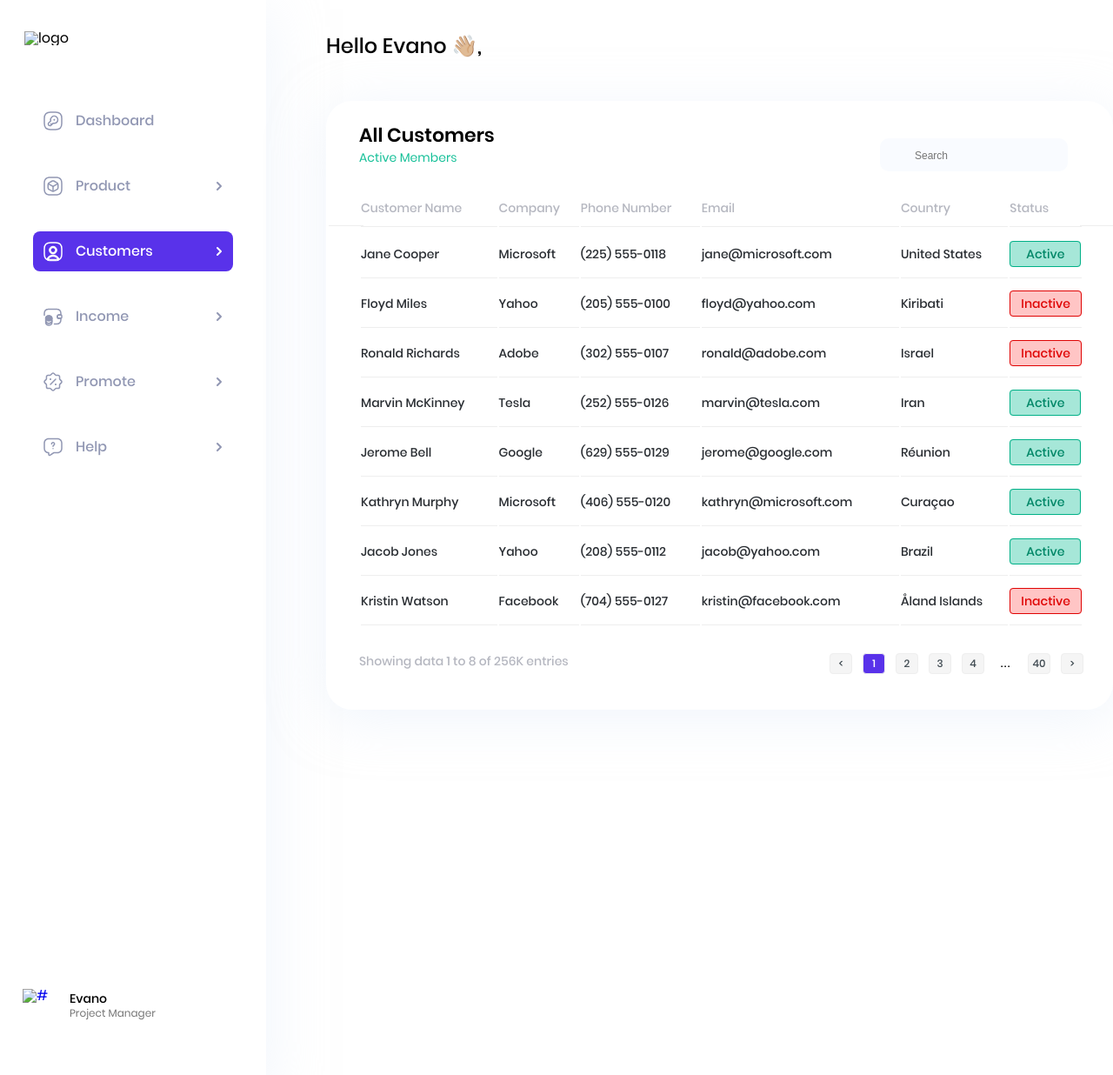
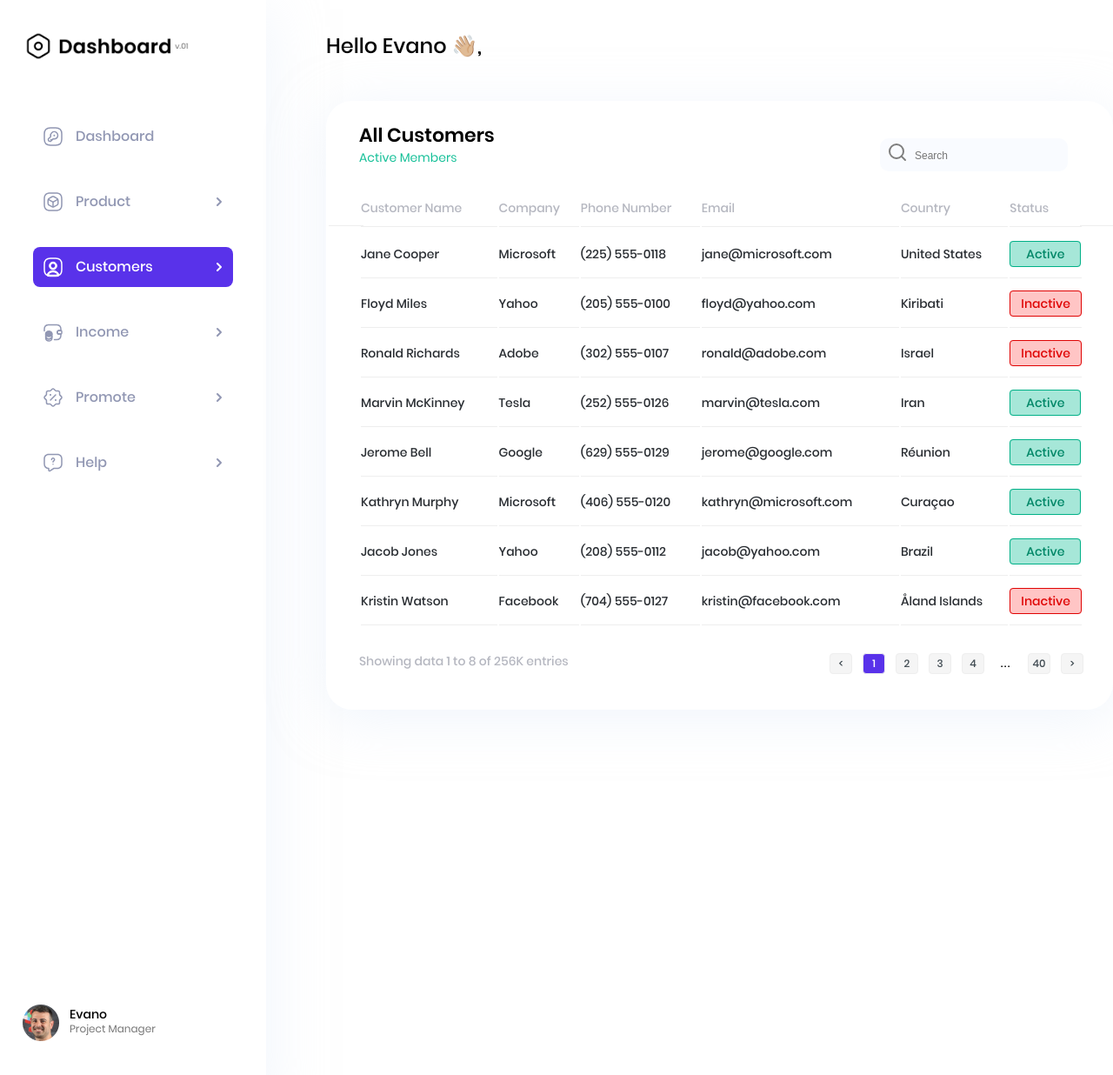
Before and after one commit to ynivermine92/dashboard, a website: page src/index.html in a window 1280 px wide. Shown: the whole page at 87% size. Drawn offline with nearby package versions, Linux system fonts and the light colour scheme; files that its build step writes are made by us from their sources; the site is published under a folder, as on GitHub Pages, so addresses that start at the root find nothing; files whose address does not match are found by name.

Commit message:
import image

```diff
--- a/src/html/_customers.html
+++ b/src/html/_customers.html
@@ -14,7 +14,7 @@
       </div>
       <form class="customers__searsh" action="/search" method="GET">
         <svg class="customers__icon-searsh">
-          <use xlink:href="/img/search.svg#searsh"></use>
+          <use xlink:href="img/search.svg#searsh"></use>
         </svg>
         <input
           class="customers__searsh-input"
--- a/src/html/_sidebar.html
+++ b/src/html/_sidebar.html
@@ -1,7 +1,7 @@
 <section  data-aos="fade-right" data-aos-duration="2000" class="sidebar ">
   <div class="sidebar__wrapper">
     <div class="sidebar__logo">
-      <img src="/img/sidebar/logo.png" alt="logo" />
+      <img src="img/sidebar/logo.png" alt="logo" />
     </div>
     <ul class="sidebar__items">
       <li class="sidebar__item">
@@ -71,7 +71,7 @@
 
     <div class="sidebar__user">
       <a class="sidebar__user-link" href="#"
-        ><img src="/img/sidebar/user.png" alt="#" />
+        ><img src="img/sidebar/user.png" alt="#" />
       </a>
       <div class="sidebar__box">
         <div class="sidebar__box-name">Evano</div>
@@ -81,7 +81,7 @@
   </div>
   <div class="sidebar__burger-clouse">
     <svg class="sidebar__clouse">
-      <use xlink:href="../img/sidebar/clouse.svg#clouse"></use>
+      <use xlink:href="img/sidebar/clouse.svg#clouse"></use>
     </svg>
   </div>
 </section>
```
Also changed, not shown: build/index.html.
